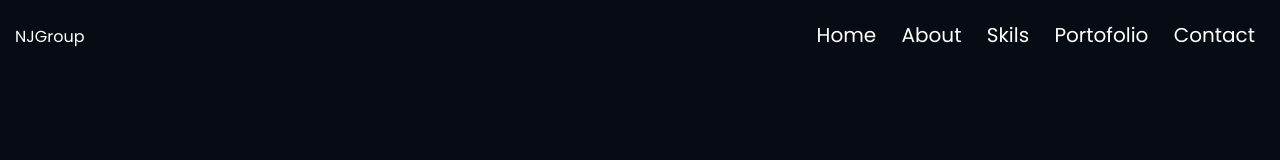
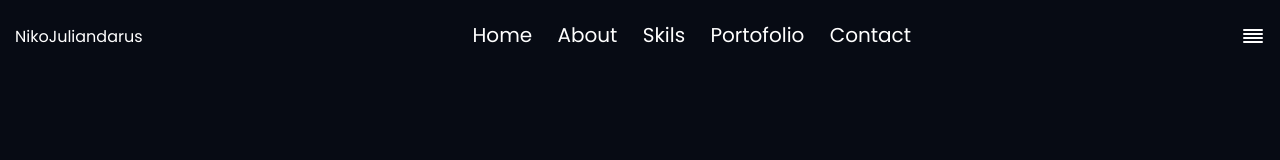
Before and after one commit to NikoJuliandarus/NJ.portofolio, a plain HTML site: page index.html in a window 1280 px wide. Drawn offline with nearby package versions, Linux system fonts and the light colour scheme.

Commit message:
update index.html

```diff
--- a/index.html
+++ b/index.html
@@ -11,13 +11,15 @@
     <link rel="preconnect" href="https://fonts.gstatic.com" crossorigin>
     <link href="https://fonts.googleapis.com/css?family=Poppins:wght@100%;300;400; 700&display=swap" rel="stylesheet">
 
+    <!-- Feather icon -->
+    <script src="https://unpkg.com/feather-icons"></script>
 
   </head>
   <body>
 
     <div class="navbar">
       <div class="navbar-logo">
-        <a href="#">NJ<span>Group</spand></a>
+        <a href="#">Niko<span>Juliandarus</span></a>
       </div>
 
       <div class="navbar-nav">
@@ -27,7 +29,16 @@
         <a href="#portofolio">Portofolio</a>
         <a href="#contact">Contact</a>
       </div>
+
+      <div class="navbar-menu">
+        <i data-feather="align-justify"></i>
+      </div>
     </div>
 
+
+    <!-- feather-icons -->
+    <script>
+      feather.replace();
+    </script>
   </body>
 </html>
```
